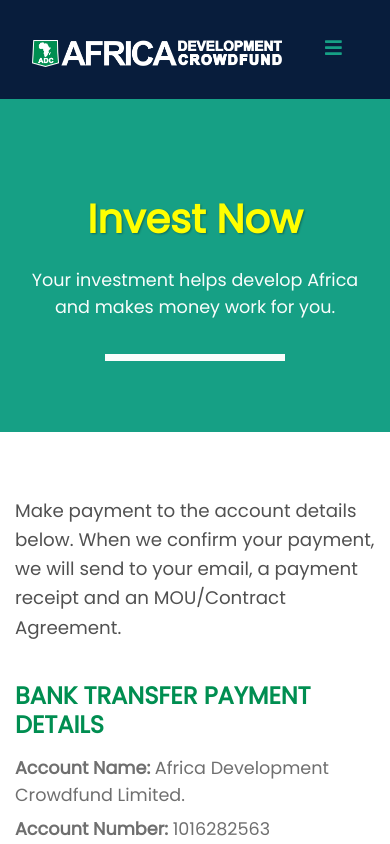
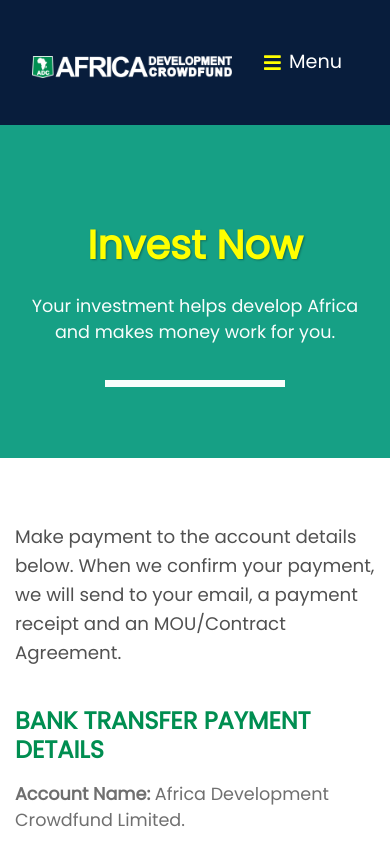
Before and after one commit to Achilles45/ukpore, a Vue app: page / in a window 390 px wide. Shown: the top 844 px of the page. Built offline with nearby package versions, Linux system fonts and the light colour scheme.

Commit message:
Made another fix

```diff
--- a/src/components/Navbar.vue
+++ b/src/components/Navbar.vue
@@ -14,7 +14,10 @@
                   </ul>
               </div>
               <div @click="showNav()" class="navbar__toggler">
+                    <div class="holder d-flex justify-content-between align-items-center">
                     <i class="fa fa-bars"></i>
+                    <p class="pt-3 pl-2">Menu</p>
+                    </div>
               </div>
           </div>
       </div>
@@ -129,22 +132,28 @@
     transition: all ease-in .5s;
 }
 //MEDIA QUERIES
-@media only screen and (max-width: 600px){
+@media only screen and (max-width: 1100px){
     .navbar__wrapper{
         padding: 2rem 0 !important;
     }
     .logo__img{
-        max-width: 250px !important;
+        max-width: 200px !important;
         height: auto;
+    }
+    .fa-bars{
+        color: $tertiary-color;
+    }
+    p{
+        color: #fff;
     }
     .menu{
         background-color: $primary-color;
         width: 85%;
         position: absolute;
-        height: 40vh !important;
+        height: 55vh !important;
         z-index: 100;
-        bottom: 0;
-        top: 12%;
+        top: 17%;
+        height: 100vh -50% !important;
         display: none;
         border-top: 3px solid $tertiary-color;
         padding: 0 1rem !important;
@@ -159,8 +168,9 @@
                 background: #008E51 !important;
                 color: #fff !important;
                 width: 90% !important;
-                display: block !important;
-                padding: .01rem 2rem !important;
+                display: inline-block !important;
+                padding: 0rem 2rem !important;
+                height: 3.5rem;
             }
         }
     }
```
